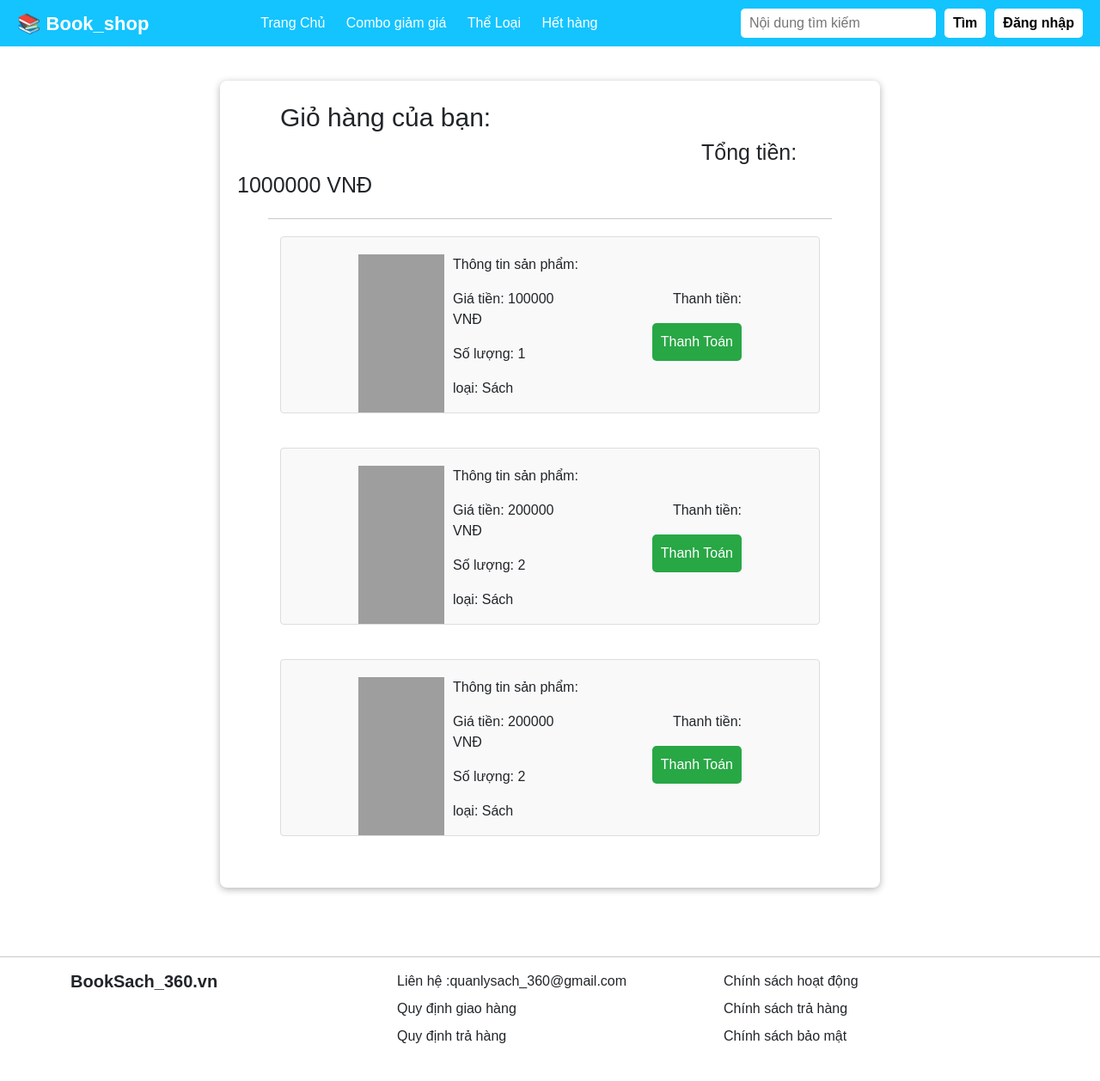
After one commit to Danghoang2004/Group5_QuanLyBanSach, a Flask app: template templates/GioHang.html in a window 1280 px wide. The commit adds this page. Shown: the whole page at 86% size. Run offline with Flask 3, Linux system fonts and the light colour scheme; the template is opened without the code that fills it, so the values that code supplies are empty; grey boxes are pictures that could not be loaded.

Commit message:
giohang_loginadminloginadmin

```diff
--- a/app.py
+++ b/app.py
@@ -1,14 +1,174 @@
-from flask import Flask, render_template
+from flask import Flask, render_template, request, redirect, session, flash
+from mysql.connector import connect, Error
+import config
+import uuid
+from datetime import datetime
+import re
+from werkzeug.security import check_password_hash
+from flask_sqlalchemy import SQLAlchemy
 
 app = Flask(__name__)
+
+try:
+    app.config['SQLALCHEMY_DATABASE_URI'] = config.MYSQL_CONN
+except AttributeError:
+    print("Lỗi: Không tìm thấy MYSQL_CONN trong config.py")
+    exit(1)
+
+app.config['SQLALCHEMY_TRACK_MODIFICATIONS'] = False
+app.secret_key = 'your_secret_key_here'
+db = SQLAlchemy(app)
+
+class Admin(db.Model):
+    __tablename__ = 'table_admin'
+    id = db.Column(db.Integer, primary_key=True, autoincrement=True)
+    hodem = db.Column(db.String(100), nullable=False)
+    ten = db.Column(db.String(100), nullable=False)
+    email = db.Column(db.String(100), unique=True, nullable=False)
+    matkhau = db.Column(db.String(255), nullable=False)
+
+class KhachHang(db.Model):
+    __tablename__ = 'khachhang'
+    makhachhang = db.Column(db.String(50), primary_key=True)
+    tendangnhap = db.Column(db.String(100), nullable=False)
+    matkhau = db.Column(db.String(255), nullable=False)  # Cập nhật độ dài
+    hoten = db.Column(db.String(100), nullable=False)
+    gioitinh = db.Column(db.String(100), nullable=False)
+    diachi = db.Column(db.String(100), nullable=False)
+    diachinhanhang = db.Column(db.String(100))
+    diachimuahang = db.Column(db.String(100))
+    ngaysinh = db.Column(db.Date)
+    sodienthoai = db.Column(db.String(100))
+    email = db.Column(db.String(100))
+    dangkinhanbangtin = db.Column(db.Boolean)
+
+@app.route("/")
+def home():
+    return render_template("TrangChu.html")
 
 @app.route("/login")
 def login():
     return render_template("login.html")
 
-@app.route("/")
-def home():
-    return render_template("TrangChu.html")
+@app.route("/register", methods=["GET", "POST"])
+def register():
+    if request.method == "POST":
+        print("Received POST request to /register")
+        print(f"Form data: {request.form}")
+
+        hanh_dong = request.form.get("hanhDong")
+        if hanh_dong != "dang-ky":
+            flash("Hành động không hợp lệ!", "danger")
+            return redirect("/register")
+
+        ten_dang_nhap = request.form.get("tenDangNhap")
+        mat_khau = request.form.get("matKhau")
+        mat_khau_nhap_lai = request.form.get("matKhauNhapLai")
+        ho_ten = request.form.get("hoVaTen")
+        gioi_tinh = request.form.get("gioiTinh")
+        ngay_sinh = request.form.get("ngaySinh")
+        dia_chi = request.form.get("diaChiKhachHang")
+        dia_chi_mua_hang = request.form.get("diaChiMuaHang")
+        dia_chi_nhan_hang = request.form.get("diaChiNhanHang")
+        dien_thoai = request.form.get("dienThoai")
+        email = request.form.get("email")
+        dong_y_nhan_mail = request.form.get("dongYNhanMail") == "on"
+
+        errors = []
+
+        if not ten_dang_nhap or len(ten_dang_nhap.strip()) < 3:
+            errors.append("Tên đăng nhập phải có ít nhất 3 ký tự.")
+
+        if KhachHang.query.filter_by(tendangnhap=ten_dang_nhap).first():
+            errors.append("Tên đăng nhập đã tồn tại.")
+
+        if not mat_khau or len(mat_khau) < 8:
+            errors.append("Mật khẩu phải có ít nhất 8 ký tự.")
+        elif mat_khau != mat_khau_nhap_lai:
+            errors.append("Mật khẩu không khớp.")
+
+        if not ho_ten or len(ho_ten.strip()) < 2:
+            errors.append("Họ và tên không hợp lệ.")
+
+        if not gioi_tinh or gioi_tinh not in ["Nam", "Nữ", "Khác"]:
+            errors.append("Vui lòng chọn giới tính.")
+
+        if not dia_chi or len(dia_chi.strip()) < 5:
+            errors.append("Địa chỉ không hợp lệ.")
+
+        email_regex = r'^[^\s@]+@[^\s@]+\.[^\s@]+$'
+        if not email or not re.match(email_regex, email):
+            errors.append("Email không hợp lệ.")
+
+        phone_regex = r'^\d{10,11}$'
+        if not dien_thoai or not re.match(phone_regex, dien_thoai):
+            errors.append("Số điện thoại không hợp lệ.")
+
+        try:
+            ngay_sinh_date = datetime.strptime(ngay_sinh, "%Y-%m-%d").date() if ngay_sinh else None
+            if ngay_sinh_date and ngay_sinh_date > datetime.now().date():
+                errors.append("Ngày sinh không được là ngày trong tương lai.")
+        except ValueError:
+            errors.append("Ngày sinh không hợp lệ.")
+
+        if errors:
+            for error in errors:
+                flash(error, "danger")
+            return redirect("/register")
+
+        try:
+            hashed_password = generate_password_hash(mat_khau)
+            print(f"Hashed password length: {len(hashed_password)}")  # Debug
+            new_customer = KhachHang(
+                makhachhang=str(uuid.uuid4()),
+                tendangnhap=ten_dang_nhap,
+                matkhau=hashed_password,
+                hoten=ho_ten,
+                gioitinh=gioi_tinh,
+                diachi=dia_chi,
+                diachimuahang=dia_chi_mua_hang,
+                diachinhanhang=dia_chi_nhan_hang,
+                ngaysinh=ngay_sinh_date,
+                sodienthoai=dien_thoai,
+                email=email,
+                dangkinhanbangtin=dong_y_nhan_mail
+            )
+            print("Adding new customer to database...")
+            db.session.add(new_customer)
+            db.session.commit()
+            print("Customer added successfully!")
+            flash("Đăng ký thành công! Vui lòng đăng nhập.", "success")
+            return redirect("/login")
+        except Exception as e:
+            db.session.rollback()
+            print(f"Database error: {str(e)}")
+            flash(f"Đã xảy ra lỗi khi đăng ký: {str(e)}", "danger")
+            return redirect("/register")
+
+    return render_template("DangKy.html")
+
+# Trang đăng nhập Admin
+@app.route("/login-admin", methods=["GET", "POST"])
+def login_admin():
+    if request.method == "POST":
+        email = request.form.get("email")
+        password = request.form.get("password")
+
+        if not email or not password:
+            flash("Vui lòng điền đầy đủ thông tin", "danger")
+            return redirect("/login-admin")
+
+        admin = Admin.query.filter_by(email=email).first()
+        if admin and check_password_hash(admin.matkhau, password):
+            session["admin_id"] = admin.id
+            session["admin_name"] = f"{admin.hodem} {admin.ten}"
+            flash("Đăng nhập thành công!", "success")
+            return redirect("/")
+        else:
+            flash("Email hoặc mật khẩu không chính xác!", "danger")
+            return redirect("/login-admin")
+
+    return render_template("login_admin.html")
 
 if __name__ == "__main__":
     app.run(debug=True)
--- /dev/null
+++ b/static/GioHang.css
@@ -0,0 +1,78 @@
+body {
+    font-family: Arial, sans-serif;
+    margin-top: 40px;
+    padding: 0;
+    background-color: #f0f0f0;
+}
+
+.magin-ss{
+    margin-left: 50px;
+    margin-right: 50px;
+    margin-top: 50px;
+    margin-bottom: 30px;
+}
+.cart-container {
+    width: 60%;
+    margin: 40px auto;
+    padding: 20px;
+    background-color: #ffffff;
+    border-radius: 8px;
+    box-shadow: 0 2px 8px rgba(0, 0, 0, 0.3);
+}
+
+h2 {
+    text-align: center;
+    color: #333;
+}
+
+.cart-item {
+    display: flex;
+    justify-content: space-between;
+    margin-bottom: 40px;
+    margin-left: 50px;
+    margin-right: 50px;
+    padding-left: 90px;
+    padding-right: 90px;
+    background-color: #f9f9f9;
+    border: 1px solid #ddd;
+    border-radius: 4px;
+}
+
+.item-info {
+    display: flex;
+    width: 70%;
+}
+
+.item-image {
+    width: 100px;
+    height: auto;
+    margin-top: 20px;
+    margin-right: 10px;
+}
+
+.info-text {
+    display: flex;
+    flex-direction: column;
+    margin-top: 20px;
+}
+
+.item-total {
+    display: flex;
+    flex-direction: column;
+    justify-content: center;
+    align-items: flex-end;
+    width: 50%;
+}
+
+.payment-button {
+    background-color: #28a745;
+    color: white;
+    border: none;
+    padding: 10px;
+    border-radius: 5px;
+    cursor: pointer;
+}
+
+.payment-button:hover {
+    background-color: #218838;
+}
--- a/static/login.css
+++ b/static/login.css
@@ -155,6 +155,6 @@ main {
 
 }
 .login-box .logo {
-    justify-content: center; /* căn giữa theo chiều ngang */
-    margin-bottom: 20px;      /* tạo khoảng cách với phần bên dưới */
+    justify-content: center;
+    margin-bottom: 20px;
 }
--- /dev/null
+++ b/templates/GioHang.html
@@ -0,0 +1,135 @@
+<!DOCTYPE html>
+<html lang="vi">
+<head>
+    <meta charset="UTF-8">
+    <meta name="viewport" content="width=device-width, initial-scale=1.0">
+    <link rel="stylesheet" href="/static/GioHang.css">
+    <link rel="stylesheet" href="/static/login.css">
+<link
+    href="https://cdn.jsdelivr.net/npm/bootstrap@5.2.1/dist/css/bootstrap.min.css"
+    rel="stylesheet"
+    integrity="sha384-iYQeCzEYFbKjA/T2uDLTpkwGzCiq6soy8tYaI1GyVh/UjpbCx/TYkiZhlZB6+fzT"
+    crossorigin="anonymous">
+<script
+    src="https://cdn.jsdelivr.net/npm/@popperjs/core@2.11.6/dist/umd/popper.min.js"
+    integrity="sha384-oBqDVmMz9ATKxIep9tiCxS/Z9fNfEXiDAYTujMAeBAsjFuCZSmKbSSUnQlmh/jp3"
+    crossorigin="anonymous"></script>
+<script
+    src="https://cdn.jsdelivr.net/npm/bootstrap@5.2.1/dist/js/bootstrap.min.js"
+    integrity="sha384-7VPbUDkoPSGFnVtYi0QogXtr74QeVeeIs99Qfg5YCF+TidwNdjvaKZX19NZ/e6oz"
+    crossorigin="anonymous"></script>
+    <title>Giỏ hàng</title>
+</head>
+<body>
+
+    <!--Header-->
+   <header>
+    <div class="left-header">
+        <div class="logo">📚 Book_shop</div>
+        <nav>
+            <a href="#">Trang Chủ</a>
+            <a href="#">Combo giảm giá</a>
+            <a href="#">Thể Loại</a>
+            <a href="#">Hết hàng</a>
+        </nav>
+    </div>
+    <div class="search-login">
+        <input type="text" placeholder="Nội dung tìm kiếm">
+        <button class="btn-tim">Tìm</button>
+        <button class="btn-dangnhap">Đăng nhập</button>
+    </div>
+  </header>
+
+
+    <div class="cart-container">
+        <span style="margin-left: 50px ; font-size: 30px;">Giỏ hàng của bạn:</span>
+        <span style="margin-inline-start: 540px; font-size: 25px;">Tổng tiền: 1000000 VNĐ</span>
+        <hr style="width: 90%; margin: auto; margin-bottom: 20px;margin-top: 20px;">
+        <div class="cart-item">
+            <div class="item-info">
+                <img src="book.jpg" alt="Sách" class="item-image">
+                <div class="info-text">
+                    <p>Thông tin sản phẩm:</p>
+                    <p>Giá tiền: 100000 VNĐ</p>
+                    <p>Số lượng: 1</p>
+                    <p>loại: Sách</p>
+                </div>
+            </div>
+            <div class="item-total">
+                <p>Thanh tiền:</p>
+                <button class="payment-button">Thanh Toán</button>
+            </div>
+        </div>
+
+        <div class="cart-item">
+            <div class="item-info">
+                <img src="book.jpg" alt="Sách" class="item-image">
+                <div class="info-text">
+                    <p>Thông tin sản phẩm:</p>
+                    <p>Giá tiền: 200000 VNĐ</p>
+                    <p>Số lượng: 2</p>
+                    <p>loại: Sách</p>
+                </div>
+            </div>
+            <div class="item-total">
+                <p>Thanh tiền:</p>
+                <button class="payment-button">Thanh Toán</button>
+            </div>
+        </div>
+
+        <div class="cart-item">
+            <div class="item-info">
+                <img src="book.jpg" alt="Sách" class="item-image">
+                <div class="info-text">
+                    <p>Thông tin sản phẩm:</p>
+                    <p>Giá tiền: 200000 VNĐ</p>
+                    <p>Số lượng: 2</p>
+                    <p>loại: Sách</p>
+                </div>
+            </div>
+            <div class="item-total">
+                <p>Thanh tiền:</p>
+                <button class="payment-button">Thanh Toán</button>
+            </div>
+        </div>
+    </div>
+
+    <!--FooterFooter-->
+  <div class="footer py-4">
+    <hr />
+    <div class="container">
+        <div class="row g-4">  <!-- Thêm gutter (khoảng cách giữa các cột) -->
+
+            <!-- Cột 1: Logo & MXH -->
+            <div class="col-md-4">
+                <div class="h5 fw-bold mb-3">BookSach_360.vn</div>
+                <div class="social-icons">
+                    <a href="#" class="me-2"><i class="bi bi-facebook"></i></a>
+                    <a href="#" class="me-2"><i class="bi bi-twitter"></i></a>
+                    <a href="#" class="me-2"><i class="bi bi-youtube"></i></a>
+                    <a href="#" class="me-2"><i class="bi bi-instagram"></i></a>
+                </div>
+            </div>
+
+            <!-- Cột 2: Liên hệ -->
+            <div class="col-md-4">
+                <ul class="list-unstyled">
+                    <li class="mb-2">Liên hệ :quanlysach_360@gmail.com</li>
+                    <li class="mb-2">Quy định giao hàng</li>
+                    <li class="mb-2">Quy định trả hàng</li>
+                </ul>
+            </div>
+
+            <!-- Cột 3: Chính sách -->
+            <div class="col-md-4">
+                <ul class="list-unstyled">
+                    <li class="mb-2">Chính sách hoạt động</li>
+                    <li class="mb-2">Chính sách trả hàng</li>
+                    <li class="mb-2">Chính sách bảo mật</li>
+                </ul>
+            </div>
+        </div>
+    </div>
+</div>
+</body>
+</html>
```
Also changed, not shown: config.py (added, +24 -0 lines), templates/login_admin.html (+53 -10 lines).
